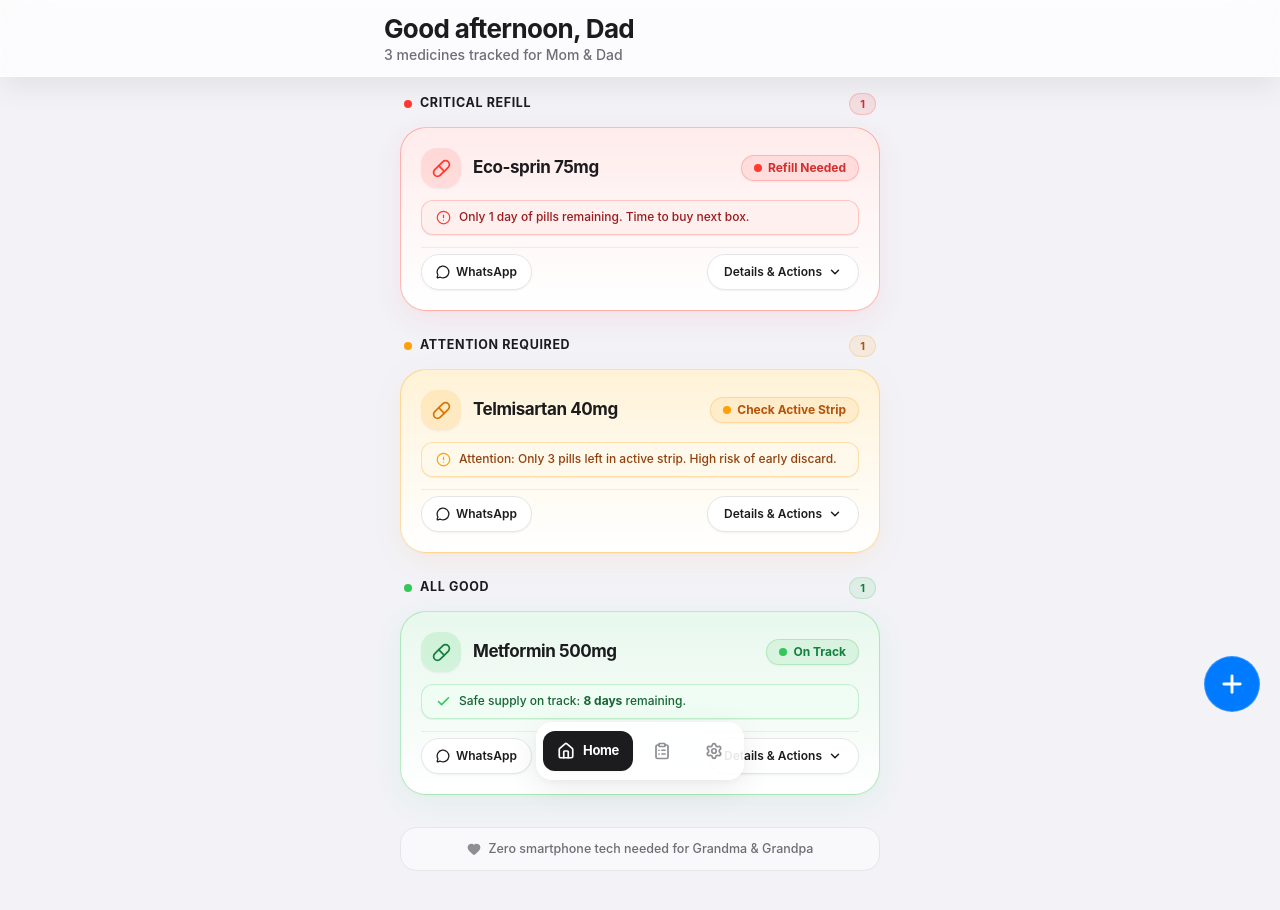
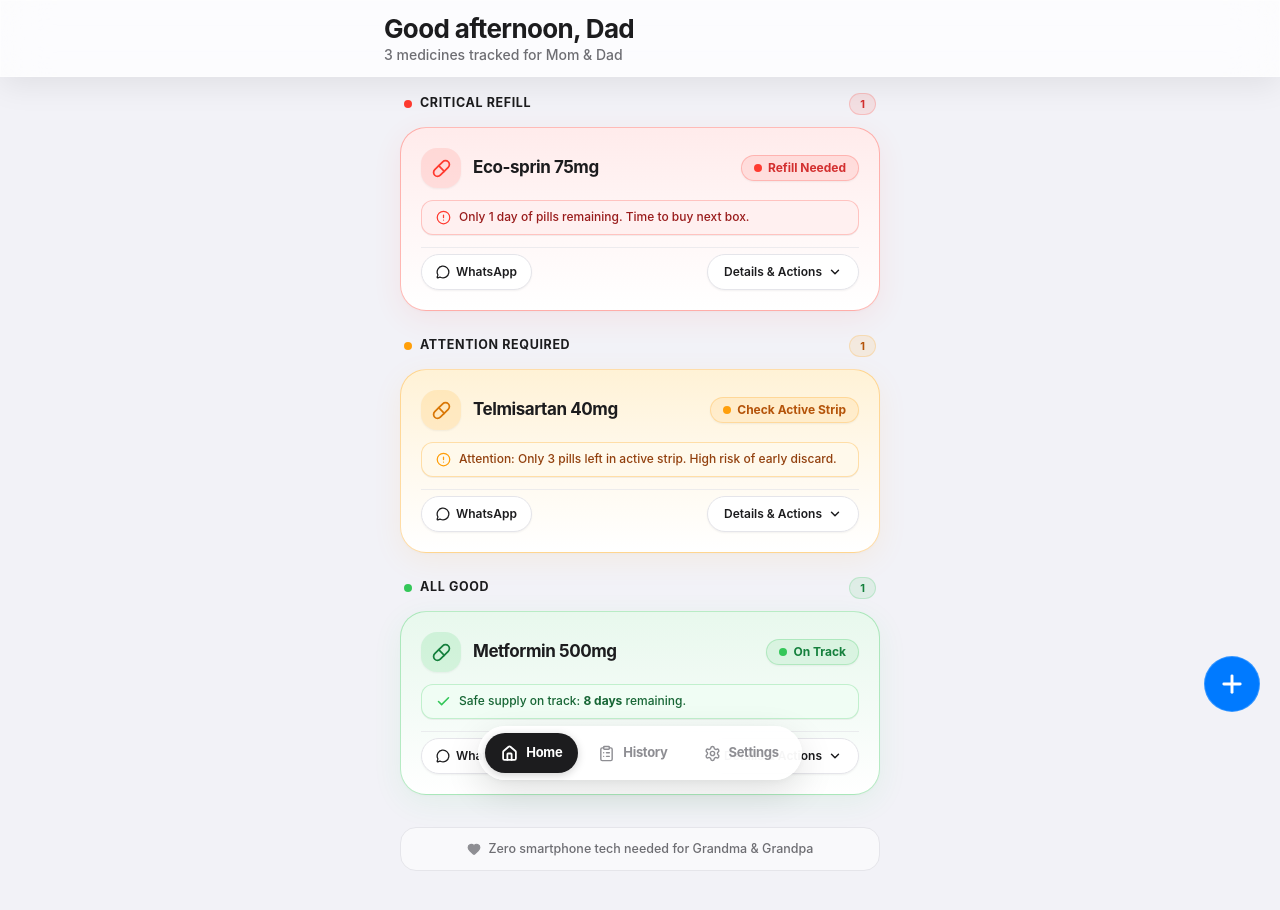
Before and after one commit to sauhardoroy/sanjeevani, a React (Vite) app: page / in a window 1280 px wide. Shown: the top 910 px of the page. Built offline with nearby package versions, Linux system fonts and the light colour scheme.

Commit message:
feat: pill-shaped bottom nav with liquid droplet indicator, high opacity frosted glass, and zero jitter

```diff
--- a/src/components/glass/GlassBottomNav.jsx
+++ b/src/components/glass/GlassBottomNav.jsx
@@ -1,65 +1,63 @@
-import React, { useEffect, useState } from 'react';
-import { AnimatePresence, motion } from 'motion/react';
+import React from 'react';
+import { motion } from 'motion/react';
 import { Home, ClipboardList, Settings } from 'lucide-react';
 
+const DROPLET_SPRING = {
+  type: 'spring',
+  stiffness: 460,
+  damping: 30,
+  mass: 0.8,
+};
+
 /**
- * GlassBottomNav — DiscreteTabs Architecture
- * Expanding active pill with spring animation,
- * sweeping light shine effect, and frosted Apple glass container.
+ * GlassBottomNav — Pill-Shaped Liquid Droplet Architecture
+ * - 100% stable fixed dock dimensions (zero jumping or shifting)
+ * - Ultra-high opacity Apple frosted glass material (bg-white/95)
+ * - Fluid liquid droplet indicator that slides smoothly between tabs via layoutId
+ * - Clean pill shape with zero distracting gloss sweep
  */
 export function GlassBottomNav({ currentTab, onSelectTab }) {
-  const [shine, setShine] = useState(false);
-
-  useEffect(() => {
-    const timer = setTimeout(() => setShine(true), 400);
-    return () => {
-      clearTimeout(timer);
-      setShine(false);
-    };
-  }, [currentTab]);
-
   const tabs = [
     {
       id: 'home',
       label: 'Home',
-      icon: <Home size={18} strokeWidth={2.3} />,
-      activeColor: 'text-white',
+      icon: Home,
     },
     {
       id: 'history',
       label: 'History',
-      icon: <ClipboardList size={18} strokeWidth={2.3} />,
-      activeColor: 'text-white',
+      icon: ClipboardList,
     },
     {
       id: 'settings',
       label: 'Settings',
-      icon: <Settings size={18} strokeWidth={2.3} />,
-      activeColor: 'text-white',
+      icon: Settings,
     },
   ];
 
   return (
     <nav
       aria-label="Main navigation"
-      className="fixed bottom-5 inset-x-0 z-40 mx-auto w-fit flex items-center justify-center pointer-events-auto"
+      className="fixed bottom-5 inset-x-0 z-40 mx-auto w-fit flex items-center justify-center pointer-events-auto select-none"
     >
-      <motion.div
-        layout
+      {/* Pill-Shaped Frosted Glass Panel (Increased Opacity & Hairline Border) */}
+      <div
         className="
-          flex items-center justify-center gap-1.5 p-1.5
-          rounded-2xl bg-white/85 backdrop-blur-2xl
-          border border-white/80
-          shadow-[0_8px_32px_rgba(0,0,0,0.08),0_2px_8px_rgba(0,0,0,0.04)]
+          relative flex items-center justify-center gap-1 p-1.5
+          rounded-full bg-white/95 backdrop-blur-3xl
+          border border-white/90
+          shadow-[0_12px_36px_rgba(0,0,0,0.12),0_2px_8px_rgba(0,0,0,0.04)]
         "
       >
         {tabs.map((tab) => {
+          const Icon = tab.icon;
           const isActive = currentTab === tab.id;
 
           return (
-            <button
+            <motion.button
               key={tab.id}
               type="button"
+              whileTap={{ scale: 0.92 }}
               onClick={() => onSelectTab?.(tab.id)}
               onKeyDown={(e) => {
                 if (e.key === 'Enter' || e.key === ' ') {
@@ -67,77 +65,40 @@ export function GlassBottomNav({ currentTab, onSelectTab }) {
                   onSelectTab?.(tab.id);
                 }
               }}
-              className="relative focus:outline-none select-none"
+              className={`
+                relative h-10 px-4 rounded-full
+                flex items-center justify-center gap-2
+                text-[13px] font-bold tracking-tight
+                transition-colors duration-200 focus:outline-none
+                ${isActive ? 'text-white' : 'text-[#8E8E93] hover:text-[#1C1C1E]'}
+              `}
             >
-              <motion.div
-                layout="position"
-                transition={{
-                  type: 'spring',
-                  stiffness: 260,
-                  damping: 22,
-                  mass: 0.9,
-                }}
-                className="flex h-11 items-center justify-center"
-              >
-                <div
-                  className={`
-                    flex h-10 cursor-pointer items-center justify-center rounded-xl px-3.5
-                    transition-all duration-200
-                    ${
-                      isActive
-                        ? 'bg-[#1C1C1E] text-white shadow-xs'
-                        : 'bg-transparent text-[#8E8E93] hover:bg-[#F2F2F7] hover:text-[#1C1C1E]'
-                    }
-                  `}
-                  tabIndex={0}
-                >
-                  <motion.div
-                    className={`flex items-center justify-center transition-colors duration-200 ${
-                      isActive ? tab.activeColor : 'text-[#8E8E93]'
-                    }`}
-                  >
-                    {tab.icon}
-                  </motion.div>
+              {/* Fluid Liquid Droplet Indicator */}
+              {isActive && (
+                <motion.div
+                  layoutId="activeNavDroplet"
+                  transition={DROPLET_SPRING}
+                  className="
+                    absolute inset-0 rounded-full
+                    bg-[#1C1C1E]
+                    shadow-[0_2px_8px_rgba(0,0,0,0.18)]
+                  "
+                />
+              )}
 
-                  <motion.span
-                    animate={{
-                      width: isActive ? 'auto' : 0,
-                      opacity: isActive ? 1 : 0,
-                      marginLeft: isActive ? 8 : 0,
-                    }}
-                    transition={{
-                      type: 'spring',
-                      stiffness: 260,
-                      damping: 22,
-                      mass: 0.9,
-                    }}
-                    className={`
-                      relative overflow-hidden text-[13px] font-bold tracking-tight whitespace-nowrap transition-colors duration-200
-                      ${isActive ? tab.activeColor : 'text-[#8E8E93]'}
-                    `}
-                  >
-                    {tab.label}
+              {/* Tab Icon (Elevated above droplet) */}
+              <span className="relative z-10 flex items-center justify-center">
+                <Icon size={17} strokeWidth={isActive ? 2.5 : 2} />
+              </span>
 
-                    <AnimatePresence>
-                      {isActive && shine && (
-                        <motion.span
-                          initial={{ left: '-120%' }}
-                          animate={{ left: '120%' }}
-                          transition={{
-                            duration: 0.6,
-                            ease: 'linear',
-                          }}
-                          className="absolute top-0 bottom-0 w-12 bg-gradient-to-r from-transparent via-white/35 to-transparent pointer-events-none"
-                        />
-                      )}
-                    </AnimatePresence>
-                  </motion.span>
-                </div>
-              </motion.div>
-            </button>
+              {/* Tab Label (Elevated above droplet) */}
+              <span className="relative z-10 font-bold whitespace-nowrap">
+                {tab.label}
+              </span>
+            </motion.button>
           );
         })}
-      </motion.div>
+      </div>
     </nav>
   );
 }
```
